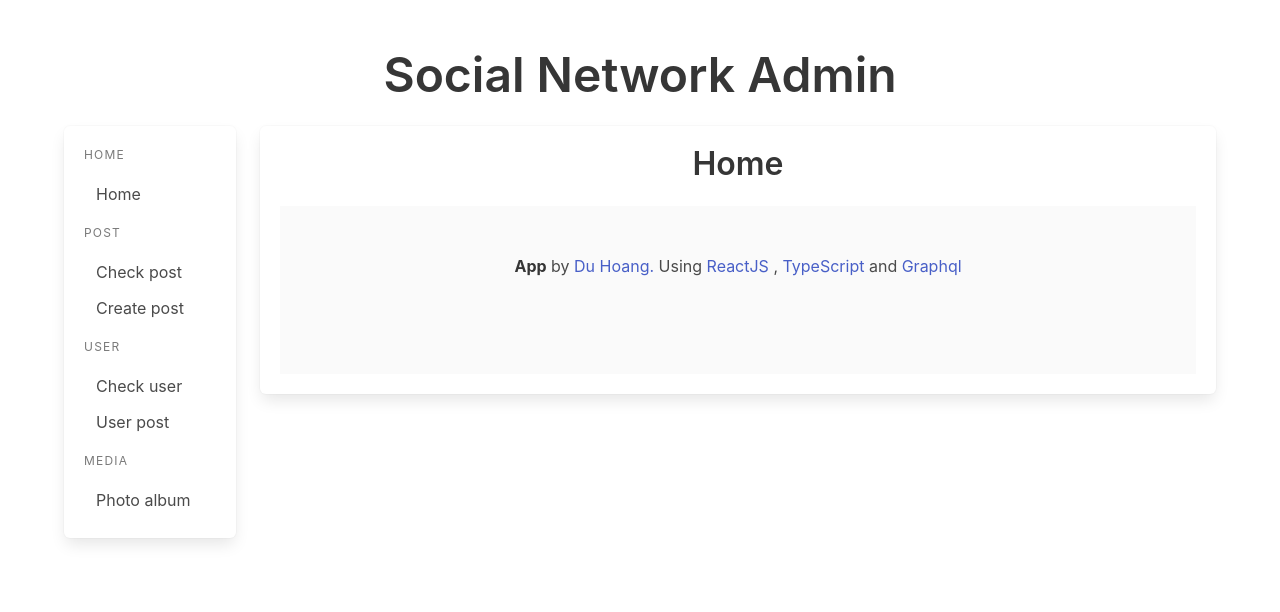
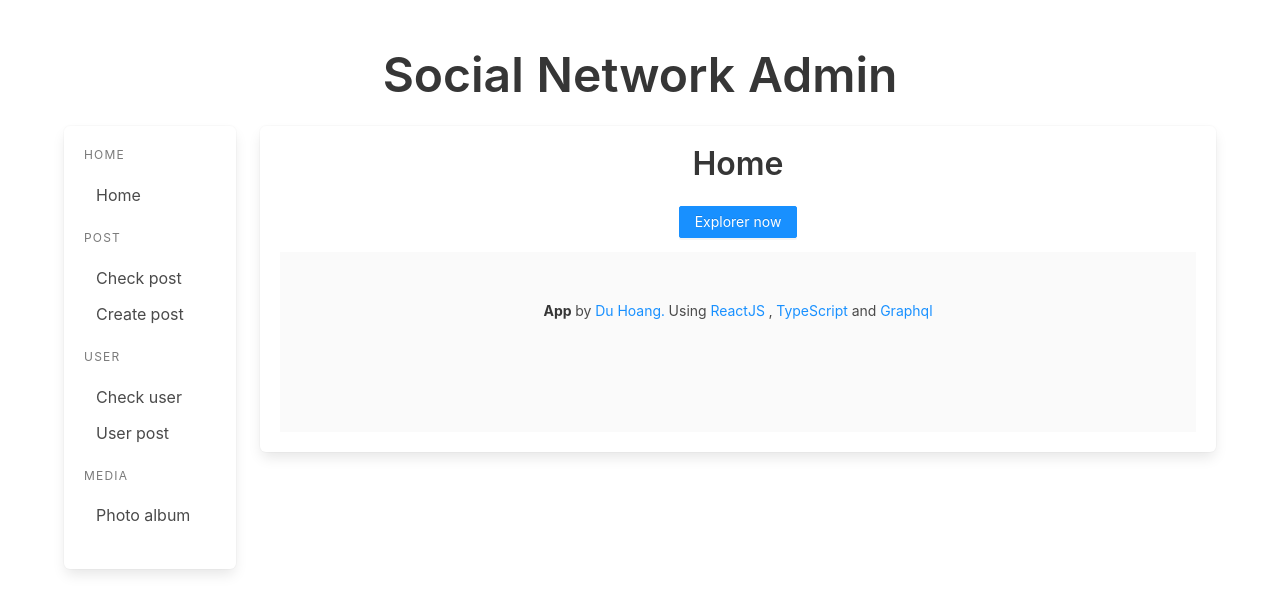
Before and after one commit to duhoang00/SocialNetworkAdmin, a React (Create React App) app: page /Home in a window 1280 px wide. Shown: the top 612 px of the page. Built offline with nearby package versions, Linux system fonts and the light colour scheme.

Commit message:
add antd

```diff
--- a/package.json
+++ b/package.json
@@ -50,6 +50,7 @@
   },
   "devDependencies": {
     "eslint": "^7.28.0",
-    "eslint-plugin-react": "^7.24.0"
+    "eslint-plugin-react": "^7.24.0",
+    "prettier": "2.3.0"
   }
 }
--- a/src/App.tsx
+++ b/src/App.tsx
@@ -5,6 +5,7 @@ import { CreatePostForm } from "./components/CreatePost";
 import { UserPost } from "./components/UserPost";
 import { PhotoAlbum } from "./components/PhotoAlbum";
 import { Home } from "./components/Home";
+import 'antd/dist/antd.css';
 
 function App() {
   return (
--- a/src/components/Home.tsx
+++ b/src/components/Home.tsx
@@ -1,18 +1,27 @@
 import { FunctionComponent } from "react";
 import { Link } from "react-router-dom";
+import { Button } from "antd";
 
 export const Home: FunctionComponent = () => {
   return (
     <>
       <h1 className="title has-text-centered">Home</h1>
 
+      <p className="has-text-centered">
+        <Button type="primary">Explorer now</Button>
+      </p>
+
       <footer className="footer">
         <div className="content has-text-centered">
           <p>
-                        <strong>App</strong> by <Link to="https://github.com/duhoang00">Du Hoang.</Link> Using <Link to="https://reactjs.org/"> ReactJS </Link> , <Link to="https://www.typescriptlang.org/"> TypeScript </Link> and <Link to="https://graphql.org/"> Graphql </Link>
+            <strong>App</strong> by{" "}
+            <Link to="https://github.com/duhoang00">Du Hoang.</Link> Using{" "}
+            <Link to="https://reactjs.org/"> ReactJS </Link> ,{" "}
+            <Link to="https://www.typescriptlang.org/"> TypeScript </Link> and{" "}
+            <Link to="https://graphql.org/"> Graphql </Link>
           </p>
         </div>
       </footer>
     </>
-    )
-}
+  );
+};
```
Also changed, not shown: 1 other file (tests, documents, lock files or other folders). Lines whose indentation alone changed are shown as unchanged.
